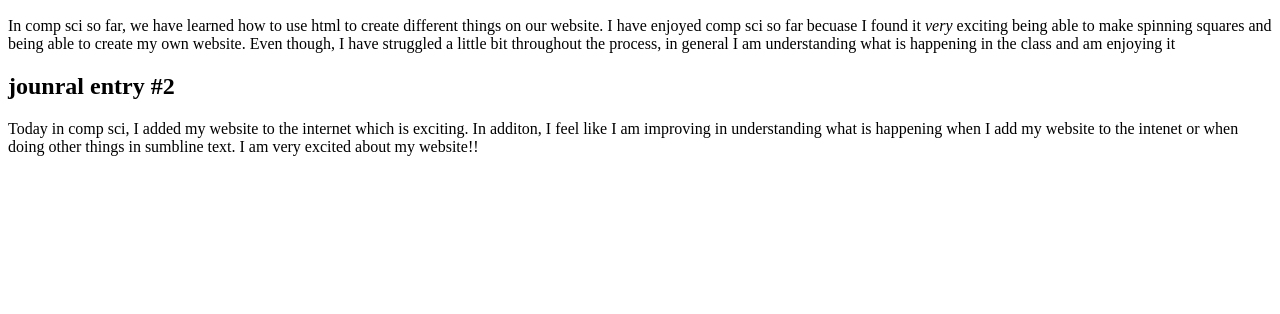
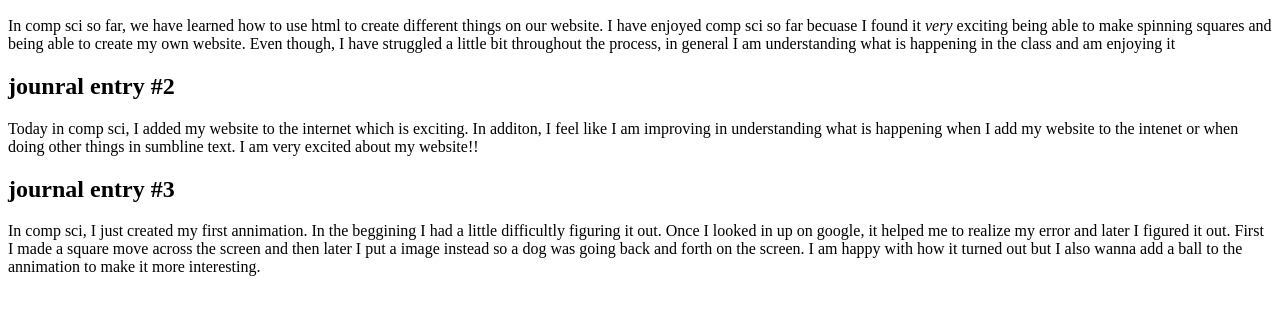
Before and after one commit to corinnamoss/corinnamoss.github.io, a plain HTML site: page journal.html in a window 1280 px wide. Shown: the part 110-424 px from the top of the page. Drawn offline with Linux system fonts and the light colour scheme.

Commit message:
adding another journal

```diff
--- a/journal.html
+++ b/journal.html
@@ -6,6 +6,10 @@
 	<title></title>
 </head>
 <body>
+
+
+
+
  <h1> Journal Entries </h1>
 
  <h2> jounrnal entry #1 </h2>
@@ -16,5 +20,9 @@
 
  	<p> Today in comp sci, I added my website to the internet which is exciting. In additon, I feel like I am improving in understanding what is happening when I add my website to the intenet or when doing other things in sumbline text. I am very excited about my website!! <p>
 
+ 	<h2> journal entry #3 </h2>
+
+ 	<p> In comp sci, I just created my first annimation. In the beggining I had a little difficultly figuring it out. Once I looked in up on google, it helped me to realize my error and later I figured it out. First I made a square move across the screen and then later I put a image instead so a dog was going back and forth on the screen. I am happy with how it turned out but I also wanna add a ball to the annimation to make it more interesting. </p>
+
 </body>
 </html>
```
Also changed, not shown: index.html (+1 -1 lines).
